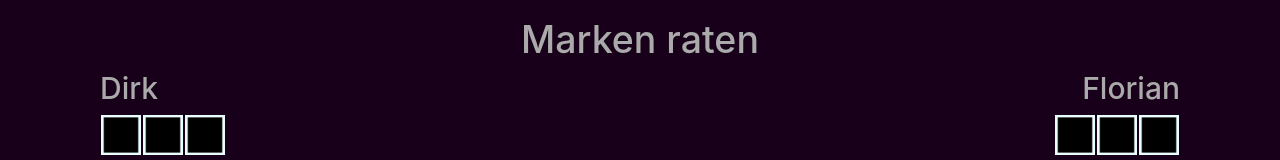
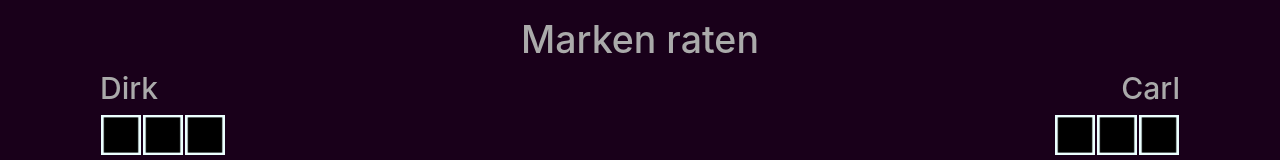
Before and after one commit to LukasAd/FunkFights, an Angular app: page /brands in a window 1280 px wide. Shown: the part 215-375 px from the top of the page. Built offline with nearby package versions, Linux system fonts and the light colour scheme.

Commit message:
updated mockMatchData for show

```diff
--- a/src/app/matchData/mockMatchData.ts
+++ b/src/app/matchData/mockMatchData.ts
@@ -1,5 +1,5 @@
 import { MatchData } from './matchData';
 
 export const MATCHDATA: MatchData = {
-    candidate : 'Florian'
+    candidate : 'Carl'
 }
```
